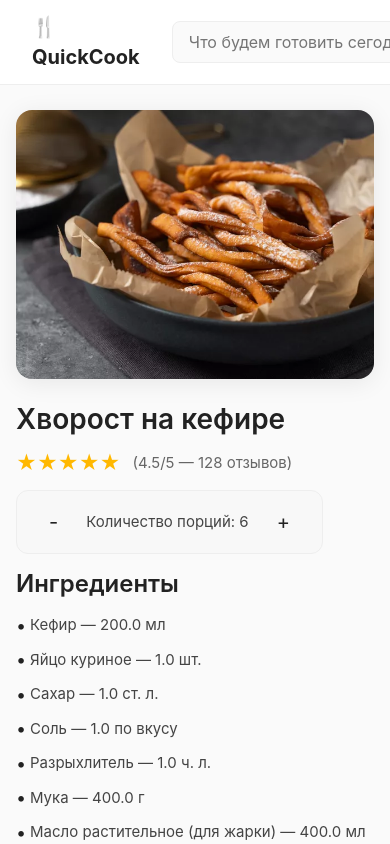
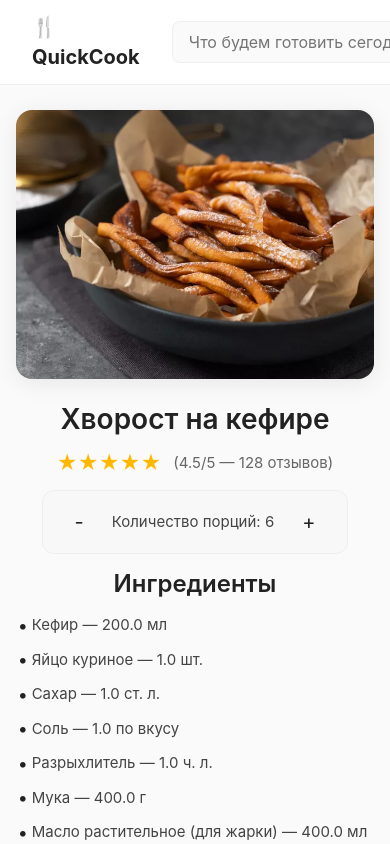
Before and after one commit to art-crazy/nom-nom-nom, a Next.js app: page /recepty/1 in a window 390 px wide. Shown: the top 844 px of the page. Built offline with nearby package versions, Linux system fonts and the light colour scheme; a web font is replaced by a local one.

Commit message:
styled button

```diff
--- a/src/app/recepty/[recipe_id]/RecipePage.module.scss
+++ b/src/app/recepty/[recipe_id]/RecipePage.module.scss
@@ -281,7 +281,7 @@
 
   .recipePage {
     margin: 64px 0;
-    padding: 46px 1rem;
+    padding: 46px 1rem 0;
   }
 
   .topSection {
@@ -301,7 +301,7 @@
 
   .infoBlock {
     width: 100%;
-    align-items: flex-start;
+    align-items: center;
 
     h1 {
       font-size: 1.75rem;
```
